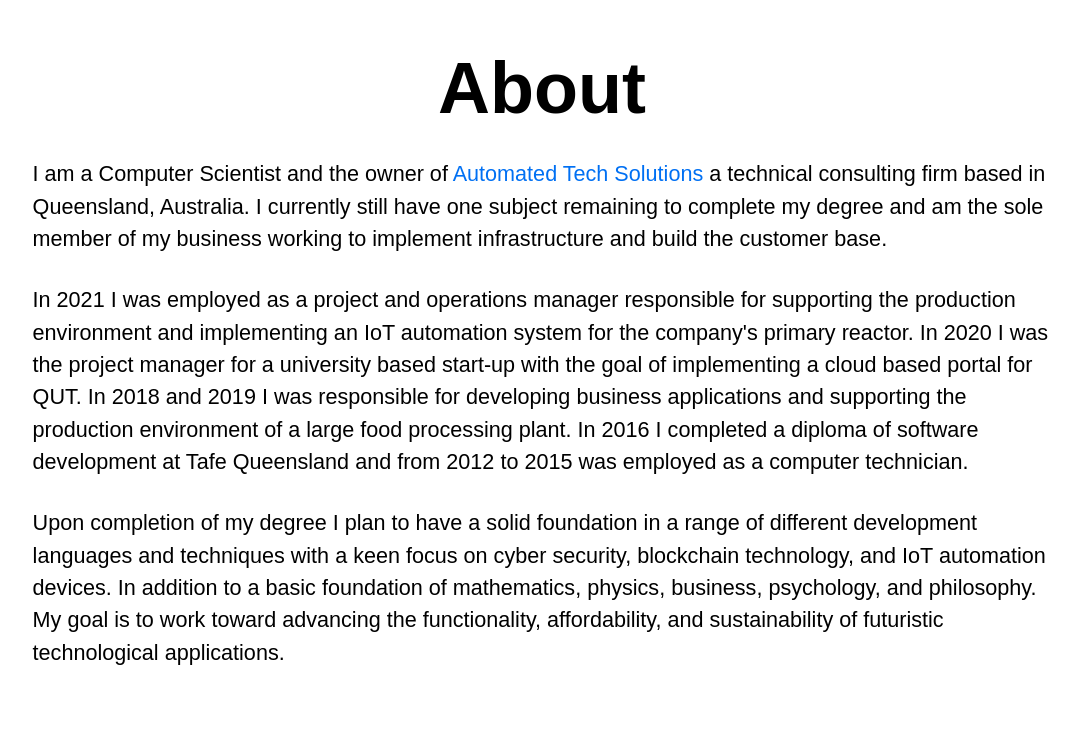
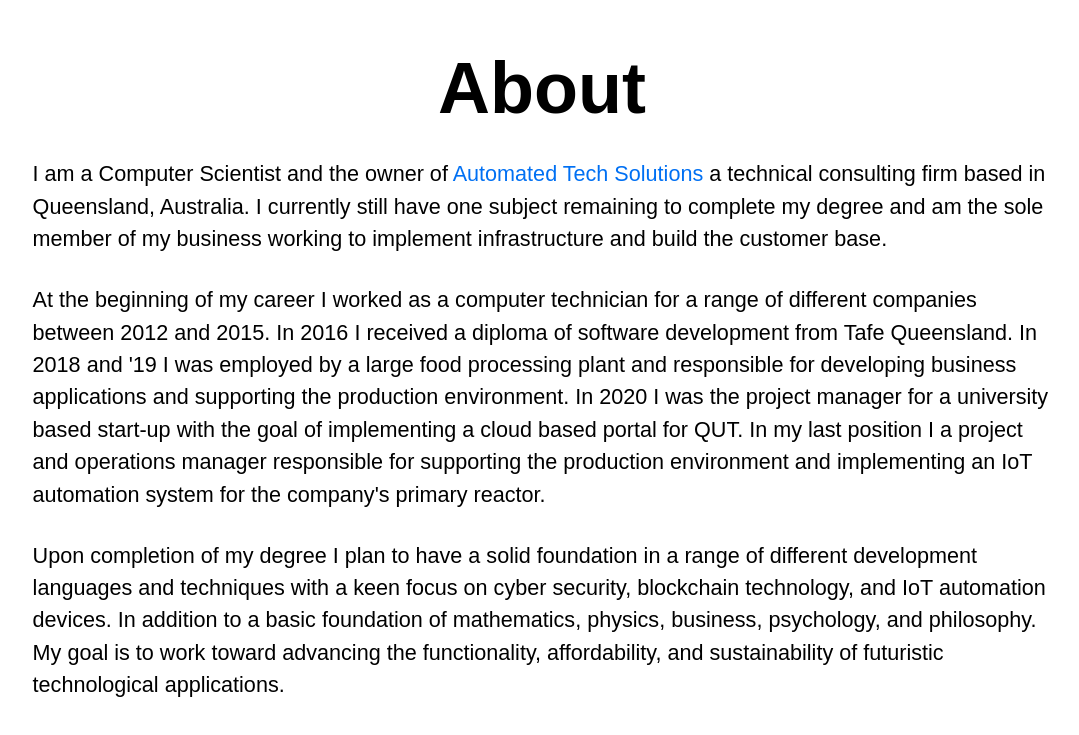
Before and after one commit to lreynolds188/Portfolio, a Next.js app: page /about in a window 1280 px wide. Shown: the part 165-900 px from the top of the page, without its empty margins (98-1177 px from the left). Built offline with nearby package versions, Linux system fonts and the light colour scheme.

Commit message:
Update about.js

```diff
--- a/pages/about.js
+++ b/pages/about.js
@@ -18,12 +18,12 @@ export default function Home() {
             I currently still have one subject remaining to complete my degree and am the sole member of my business working to implement infrastructure and build the customer base.
           </p><br /><br />
           <p className={styles.description}>
-            In 2021 I was employed as a project and operations manager responsible for supporting the production environment
+            At the beginning of my career I worked as a computer technician for a range of different companies between 2012 and 2015.
+            In 2016 I received a diploma of software development from Tafe Queensland. In 2018 and '19 I was employed by a large food
+            processing plant and responsible for developing business applications and supporting the production environment.
+            In 2020 I was the project manager for a university based start-up with the goal of implementing a cloud based portal for QUT.
+            In my last position I a project and operations manager responsible for supporting the production environment
             and implementing an IoT automation system for the company's primary reactor.
-            In 2020 I was the project manager for a university based start-up with the goal of implementing a cloud
-            based portal for QUT. In 2018 and 2019 I was responsible for developing business applications and supporting
-            the production environment of a large food processing plant. In 2016 I completed a diploma of software development
-            at Tafe Queensland and from 2012 to 2015 was employed as a computer technician.
           </p><br /><br />
           <p className={styles.description}>
             Upon completion of my degree I plan to have a solid foundation in a range of different development
```
